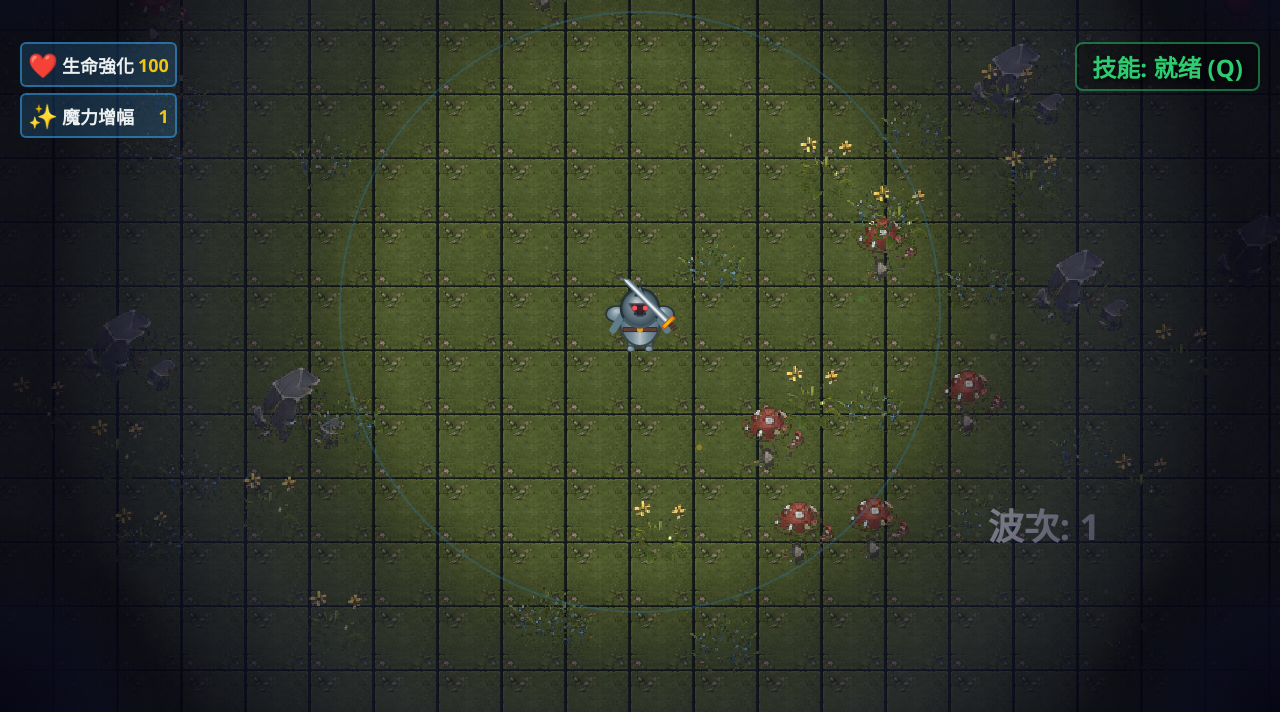
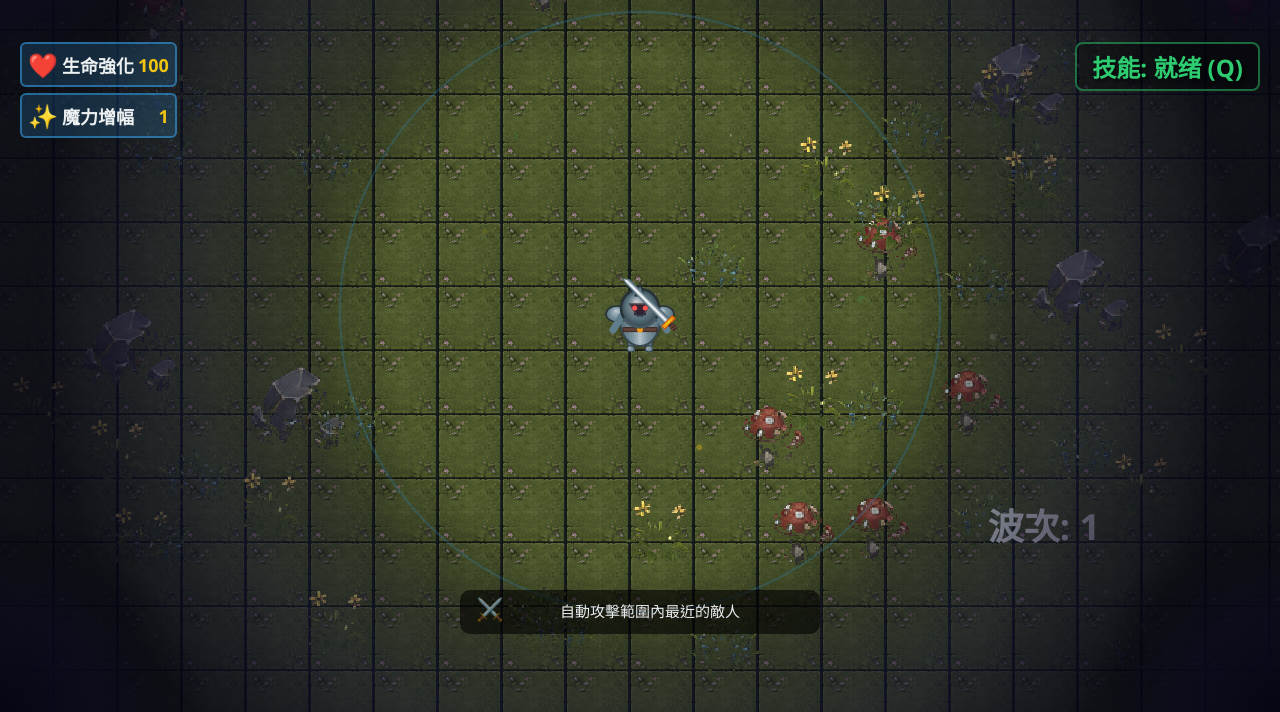
Before and after one commit to chiisen/survivor.js, a website with bundled scripts: page index.html in a window 1280 px wide. Both pictures are taken after a click on the button "開始". Shown: the part 88-800 px from the top of the page. Built offline with nearby package versions, Linux system fonts and the light colour scheme.

Commit message:
feat(ui): 設定持久化 + 新手教學 + 統計面板 + 怪物圖鑑 + 色盲模式
- 音量設定持久化到 localStorage
- 新手教學提示（WASD/自動攻擊/經驗升級/Q技能）
- 遊戲結束統計面板（網格佈局+更多數據）
- 怪物圖鑑：擊殺記錄到 localStorage（名稱/次數/首次擊殺時間）
- 設定畫面加入色盲模式勾選框
- 磁鐵道具特效升級（漸層+旋轉磁力線+光暈）

```diff
--- a/index.html
+++ b/index.html
@@ -128,6 +128,10 @@
                 <div class="volume-control">
                     <label>跳過技能倒數</label>
                     <input type="checkbox" id="skip-countdown-setting">
+                </div>
+                <div class="volume-control">
+                    <label>色盲模式</label>
+                    <input type="checkbox" id="colorblind-mode">
                 </div>
             </div>
             <button id="settings-back-btn">返回</button>
--- a/js/game.js
+++ b/js/game.js
@@ -392,6 +392,8 @@ start() {
         this.isRunning = true;
         this.isPaused = false;
         this.pauseScreen.classList.add('hidden');
+        this.tutorialTimer = 0;
+        this.tutorialStep = 0;
         this.ui.hideGameOver();
         this.ui.clearBuffNotifications();
         this.audioStarted = false;
@@ -823,6 +825,9 @@ this.autoFire();
 
     handleEnemyDeath(enemy, projectile) {
         this.audio.playKill();
+
+        // 記錄怪物圖鑑
+        this.recordEnemyCodex(enemy.type.name);
 
         if (this.player.lifesteal > 0) {
             this.player.heal(this.player.lifesteal);
@@ -1864,6 +1869,7 @@ this.autoFire();
         this.visibilityMask.draw(this.ctx, this.canvas.width, this.canvas.height, this.player.x, this.player.y);
 
         this.drawAchievementNotifications();
+        this.drawTutorial();
 
         this.ctx.restore();
     }
@@ -1989,6 +1995,68 @@ this.autoFire();
         }
     }
 
+    drawTutorial() {
+        if (this.tutorialTimer > 8 || this.gameTime > 10) return;
+
+        this.tutorialTimer += 1 / 60;
+        const t = this.tutorialTimer;
+
+        const tips = [
+            { time: 0, text: 'WASD 或方向鍵移動', icon: '🎮' },
+            { time: 2, text: '自動攻擊範圍內最近的敵人', icon: '⚔️' },
+            { time: 4, text: '擊殺敵人獲取經驗值升級', icon: '⭐' },
+            { time: 6, text: '按 Q 使用主動技能', icon: '🔥' }
+        ];
+
+        let currentTip = null;
+        for (let i = tips.length - 1; i >= 0; i--) {
+            if (t >= tips[i].time) {
+                currentTip = tips[i];
+                break;
+            }
+        }
+
+        if (!currentTip) return;
+
+        const tipAge = t - currentTip.time;
+        const alpha = tipAge < 0.3 ? tipAge / 0.3 : tipAge > 1.5 ? Math.max(0, 1 - (tipAge - 1.5) / 0.5) : 1;
+
+        this.ctx.save();
+        this.ctx.globalAlpha = alpha;
+        this.ctx.textAlign = 'center';
+
+        const x = this.canvas.width / 2;
+        const y = this.canvas.height - 100;
+
+        // 背景框
+        this.ctx.fillStyle = 'rgba(0, 0, 0, 0.6)';
+        this.ctx.beginPath();
+        this.ctx.roundRect(x - 180, y - 22, 360, 44, 10);
+        this.ctx.fill();
+
+        // 圖標
+        this.ctx.font = '22px sans-serif';
+        this.ctx.fillText(currentTip.icon, x - 150, y + 5);
+
+        // 文字
+        this.ctx.font = '15px "Segoe UI", sans-serif';
+        this.ctx.fillStyle = '#ecf0f1';
+        this.ctx.fillText(currentTip.text, x + 10, y + 5);
+
+        this.ctx.restore();
+    }
+
+    recordEnemyCodex(enemyName) {
+        try {
+            const codex = JSON.parse(localStorage.getItem('survivor_enemy_codex') || '{}');
+            if (!codex[enemyName]) {
+                codex[enemyName] = { kills: 0, firstKill: Date.now() };
+            }
+            codex[enemyName].kills++;
+            localStorage.setItem('survivor_enemy_codex', JSON.stringify(codex));
+        } catch (e) {}
+    }
+
     drawBossHealthBar() {
         const boss = this.enemies.find(e => e.type && e.type.isBoss);
         if (!boss) return;
--- a/js/main.js
+++ b/js/main.js
@@ -30,11 +30,31 @@ const masterVolumeSlider = document.getElementById('master-volume');
 const sfxVolumeSlider = document.getElementById('sfx-volume');
 const bgmVolumeSlider = document.getElementById('bgm-volume');
 
+function loadSettings() {
+    try {
+        const settings = JSON.parse(localStorage.getItem('survivor_settings') || '{}');
+        if (settings.masterVolume !== undefined) masterVolumeSlider.value = settings.masterVolume;
+        if (settings.sfxVolume !== undefined) sfxVolumeSlider.value = settings.sfxVolume;
+        if (settings.bgmVolume !== undefined) bgmVolumeSlider.value = settings.bgmVolume;
+    } catch (e) {}
+}
+
+function saveSettings() {
+    try {
+        localStorage.setItem('survivor_settings', JSON.stringify({
+            masterVolume: masterVolumeSlider.value,
+            sfxVolume: sfxVolumeSlider.value,
+            bgmVolume: bgmVolumeSlider.value
+        }));
+    } catch (e) {}
+}
+
 function updateVolumeDisplays() {
     document.querySelectorAll('.volume-value').forEach((span, index) => {
         const sliders = [masterVolumeSlider, sfxVolumeSlider, bgmVolumeSlider];
         span.textContent = sliders[index].value + '%';
     });
+    saveSettings();
 }
 
 function applyVolumeSettings() {
@@ -45,6 +65,7 @@ function applyVolumeSettings() {
     game.audio.setMasterVolume(masterVolume);
     game.audio.setSfxVolume(sfxVolume);
     game.audio.setBgmVolume(bgmVolume);
+    saveSettings();
 }
 
 function updateContinueButton() {
@@ -162,3 +183,6 @@ if (skipCountdownCheckbox) {
         game.setSkipCountdown(checked);
     });
 }
+
+loadSettings();
+updateVolumeDisplays();
--- a/js/ui.js
+++ b/js/ui.js
@@ -299,11 +299,14 @@ export class UI {
         this.finalStats.innerHTML = `
             <div style="margin-bottom: 20px;">
                 <h3 style="color: #f39c12; margin-bottom: 10px;">本次成績</h3>
-                等級: ${gameStats.level}${newRecords.find(r => r.type === 'level')?.isNew ? ' 🏆' : ''}<br>
-                擊殺數: ${gameStats.kills}<br>
-                Boss擊殺: ${gameStats.bossesKilled}<br>
-                最高波次: ${gameStats.wave}${newRecords.find(r => r.type === 'wave')?.isNew ? ' 🏆' : ''}<br>
-                存活時間: ${this.formatTime(gameStats.time)}${newRecords.find(r => r.type === 'time')?.isNew ? ' 🏆' : ''}
+                <div style="display: grid; grid-template-columns: 1fr 1fr; gap: 8px; text-align: left;">
+                    <div>等級: <b>${gameStats.level}</b>${newRecords.find(r => r.type === 'level')?.isNew ? ' 🏆' : ''}</div>
+                    <div>波次: <b>${gameStats.wave}</b>${newRecords.find(r => r.type === 'wave')?.isNew ? ' 🏆' : ''}</div>
+                    <div>擊殺: <b>${gameStats.kills}</b></div>
+                    <div>Boss: <b>${gameStats.bossesKilled}</b></div>
+                    <div>時間: <b>${this.formatTime(gameStats.time)}</b>${newRecords.find(r => r.type === 'time')?.isNew ? ' 🏆' : ''}</div>
+                    <div>難度: <b>${gameStats.difficulty || 'normal'}</b></div>
+                </div>
             </div>
             ${achievementHtml}
             <div style="border-top: 1px solid #5d6d7e; padding-top: 15px; margin-top: 15px;">
```
